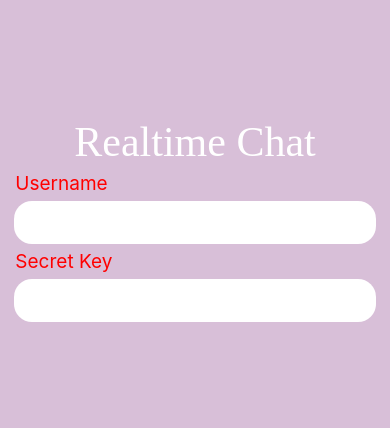
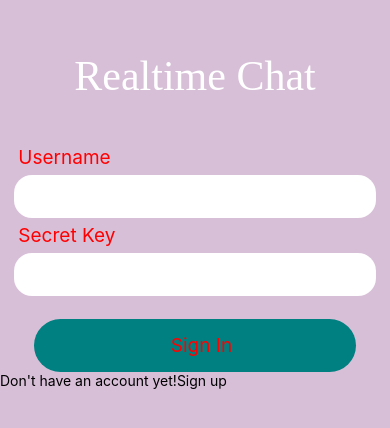
Before and after one commit to nishu-02/Realtime-Chat, a React Native app in the folder Frontend/: screen /SignIn in a window 390 px wide. Shown: the part 202-630 px from the top of the page. Built offline with nearby package versions, Linux system fonts and the light colour scheme.

Commit message:
Wrapping up the SignIn screen

```diff
--- a/Frontend/common/Title.jsx
+++ b/Frontend/common/Title.jsx
@@ -8,7 +8,10 @@ export default function Title( {text}) {
         textAlign: 'center',
         fontSize: 42,
         fontWeight: '400',
-        fontFamily: 'Rubik Vinyl'}}>
+        fontFamily: 'Rubik Vinyl',
+        marginBottom:40
+        }}
+      >
         {text}
       </Text>
       {/* <Text style = {{color:'white'}}>                                                        --By Nishant Garg</Text> */}
--- a/Frontend/screens/SignIn.jsx
+++ b/Frontend/screens/SignIn.jsx
@@ -1,7 +1,9 @@
-import { View, Text, StyleSheet, TextInput } from 'react-native'
+import { View, Text, StyleSheet, TextInput, TouchableOpacity, onPress } from 'react-native'
 import React from 'react'
 import { SafeAreaView } from 'react-native-safe-area-context'
 import Title from '../common/Title';
+import { useNavigation } from '@react-navigation/native';
+
 
 function Input({ title}) {
   return (
@@ -21,13 +23,46 @@ function Input({ title}) {
   )
 };
 
+function Button({ title}) {
+  return (
+    <TouchableOpacity
+      style = {{
+        backgroundColor: 'teal',
+        height: 53,
+        borderRadius: 34,
+        alignItems: 'center',
+        justifyContent: 'center',
+        marginLeft : 34,
+        marginRight: 34,
+        marginTop:23,
+      }}
+    >
+      <Text style = {styles.item}>
+        {title}
+      </Text>
+    </TouchableOpacity>
+  )
+};
+
 function SignIn() {
+  const navigation = useNavigation();
   return (
     <SafeAreaView style = {{ flex: 1}}>
       <View style = { styles.content }>
+
       <Title text = 'Realtime Chat' color= "Black" />
+
       <Input title = 'Username' />
       <Input title = 'Secret Key' />
+
+      <Button title = 'Sign In' />
+
+      <Text>Don't have an account yet!
+        <Text style = {{color:'black'}} onPress={ () => navigation.navigate('SignUp')}>
+          Sign up
+        </Text>
+      </Text>
+
       </View>
     </SafeAreaView>
   )
@@ -38,7 +73,6 @@ export default SignIn;
 const styles = StyleSheet.create({
   content : {
     justifyContent:'center',
-    // alignItems: 'center',
     backgroundColor: 'thistle',
     flex : 1,
   },
@@ -46,7 +80,6 @@ const styles = StyleSheet.create({
     color: 'red',
     fontSize: 19,
     marginVertical : 6,
-    paddingLeft : 10,
+    paddingLeft : 13,
   }
-
 });
```
